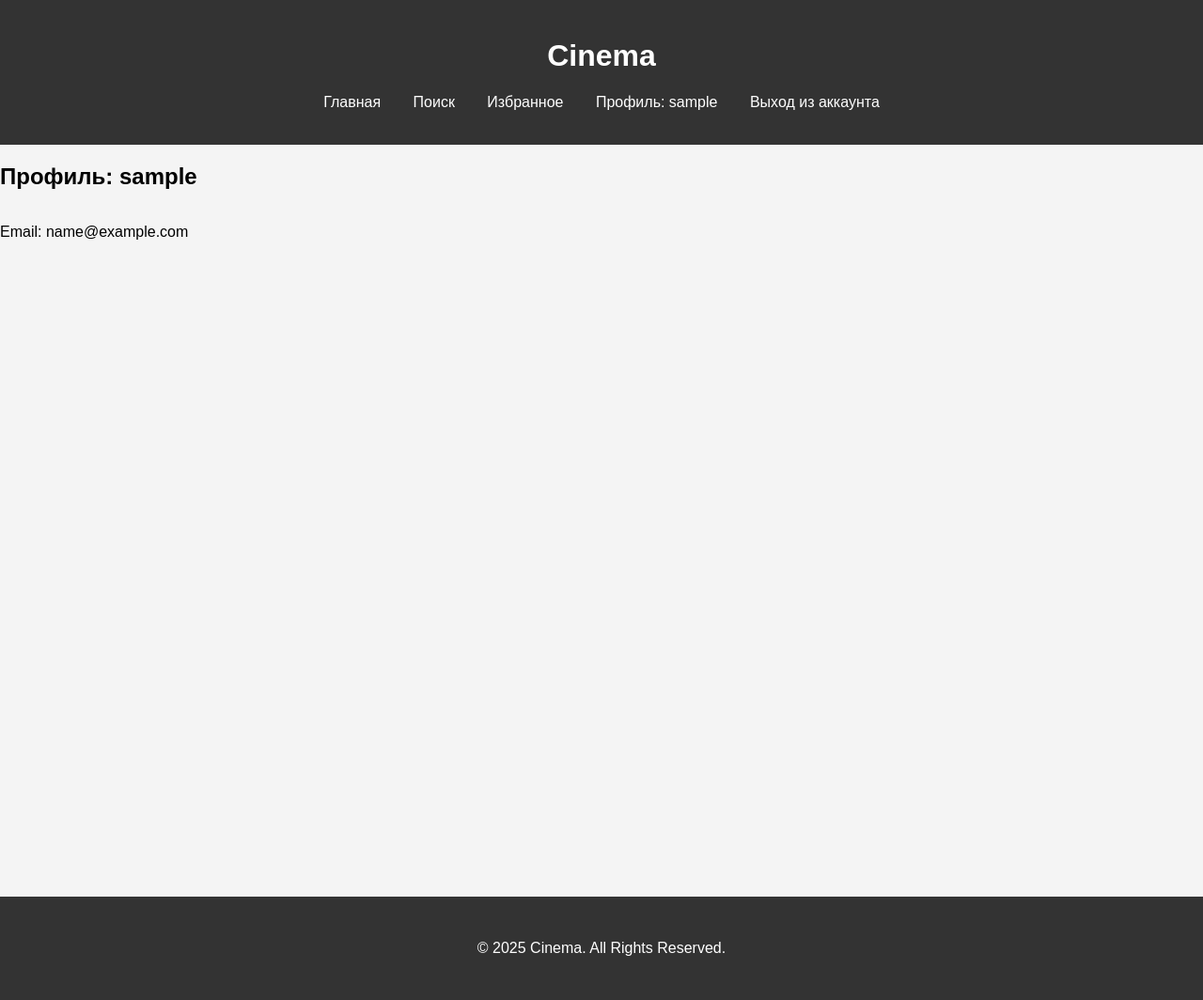
After one commit to AlexanderSh11/films_app, a Django app: page /accounts/profile/1/ in a window 1280 px wide. The commit adds this page. Shown: the whole page at 94% size. Run offline with Django 5.2, Linux system fonts and the light colour scheme; the visitor is signed in with stand-in values (Sample User, id 1); data comes from the database, SQL or seed files in the repository.

Commit message:
Страница профиля

```diff
--- a/accounts/urls.py
+++ b/accounts/urls.py
@@ -4,4 +4,5 @@ from . import views
 urlpatterns = [
     path('signup/', views.register, name='signup'),
     path('logout/', views.Logout.as_view(), name='logout'),
+    path('profile/<int:user_id>/', views.profile, name='profile'),
 ]
--- a/accounts/views.py
+++ b/accounts/views.py
@@ -1,8 +1,9 @@
-from django.shortcuts import redirect, render
+from django.shortcuts import redirect, render, get_object_or_404
 from app.models import Favorite, Movie
+from .forms import CustomUserCreationForm
 from django.contrib.auth.models import User
-from .forms import CustomUserCreationForm
 from django.contrib.auth.views import LogoutView as AuthLogoutView
+from django.contrib.auth.decorators import login_required
 from django.urls import reverse_lazy
 from django.views import generic
 
@@ -18,3 +19,9 @@ def register(request):
     else:
         form = CustomUserCreationForm()
     return render(request, 'registration/signup.html', {'form': form})
+
+
+@login_required
+def profile(request, user_id):
+    user = get_object_or_404(User, id=user_id)
+    return render(request, 'registration/profile.html', {'user': user})
--- a/app/views.py
+++ b/app/views.py
@@ -91,7 +91,6 @@ def movie_detail(request, movie_id):
 def favorites(request, user_id):
     user = get_object_or_404(User, id=user_id)
     favorites = Favorite.objects.select_related('movie').filter(user_id=user_id)
-    print(favorites.count())
     return render(request, 'favorites.html', {'user': user, 'favorites': favorites})
 
 @login_required
--- a/templates/favorites.html
+++ b/templates/favorites.html
@@ -14,7 +14,7 @@
                 <li><a href="{% url 'home' %}">Главная</a></li>
                 <li><a href="{% url 'search' %}">Поиск</a></li>
                 <li><a href="{% url 'favorites' user.id%}">Избранное</a></li>
-                <li><a href="">Профиль: {{ user.username }}</a></li>
+                <li><a href="{% url 'profile' user.id%}">Профиль: {{ user.username }}</a></li>
                 <li>
                     <form id="logout-form" method="post" action="{% url 'logout' %}" style="display: none;">
                         {% csrf_token %}
--- a/templates/home.html
+++ b/templates/home.html
@@ -15,7 +15,7 @@
                 <li><a href="{% url 'search' %}">Поиск</a></li>
                 {% if user.is_authenticated %}
                     <li><a href="{% url 'favorites' user.id%}">Избранное</a></li>
-                    <li><a href="">Профиль: {{ user.username }}</a></li>
+                    <li><a href="{% url 'profile' user.id%}">Профиль: {{ user.username }}</a></li>
                     <li>
                         <form id="logout-form" method="post" action="{% url 'logout' %}" style="display: none;">
                             {% csrf_token %}
--- a/templates/movie_detail.html
+++ b/templates/movie_detail.html
@@ -15,7 +15,7 @@
                 <li><a href="{% url 'search' %}">Поиск</a></li>
                 {% if user.is_authenticated %}
                     <li><a href="{% url 'favorites' user.id %}">Избранное</a></li>
-                    <li><a href="">Профиль: {{ user.username }}</a></li>
+                    <li><a href="{% url 'profile' user.id%}">Профиль: {{ user.username }}</a></li>
                     <li>
                         <form id="logout-form" method="post" action="{% url 'logout' %}" style="display: none;">
                             {% csrf_token %}
--- /dev/null
+++ b/templates/registration/profile.html
@@ -0,0 +1,35 @@
+<!DOCTYPE html>
+{% load static %}
+<html lang="en">
+<head>
+    <meta charset="UTF-8">
+    <title>Профиль</title>
+    <link rel="stylesheet" href="{% static 'css/style.css' %}"/>
+</head>
+<body>
+    <header>
+        <h1>Cinema</h1>
+        <nav>
+            <ul>
+                <li><a href="{% url 'home' %}">Главная</a></li>
+                <li><a href="{% url 'search' %}">Поиск</a></li>
+                <li><a href="{% url 'favorites' user.id%}">Избранное</a></li>
+                <li><a href="">Профиль: {{ user.username }}</a></li>
+                <li>
+                    <form id="logout-form" method="post" action="{% url 'logout' %}" style="display: none;">
+                        {% csrf_token %}
+                    </form>
+                    <a href="#" onclick="document.getElementById('logout-form').submit()">Выход из аккаунта</a>
+                </li>
+            </ul>
+        </nav>
+    </header>
+    <main>
+        <h2>Профиль: {{ user.username }}</h2>
+        <p>Email: {{ user.email }}</p>
+    </main>
+    <footer>
+        <p>&copy; 2025 Cinema. All Rights Reserved.</p>
+    </footer>
+</body>
+</html>
--- a/templates/search.html
+++ b/templates/search.html
@@ -15,7 +15,7 @@
                 <li><a href="{% url 'search' %}">Поиск</a></li>
                 {% if user.is_authenticated %}
                     <li><a href="{% url 'favorites' user.id%}">Избранное</a></li>
-                    <li><a href="">Профиль: {{ user.username }}</a></li>
+                    <li><a href="{% url 'profile' user.id%}">Профиль: {{ user.username }}</a></li>
                     <li>
                         <form id="logout-form" method="post" action="{% url 'logout' %}" style="display: none;">
                             {% csrf_token %}
```
